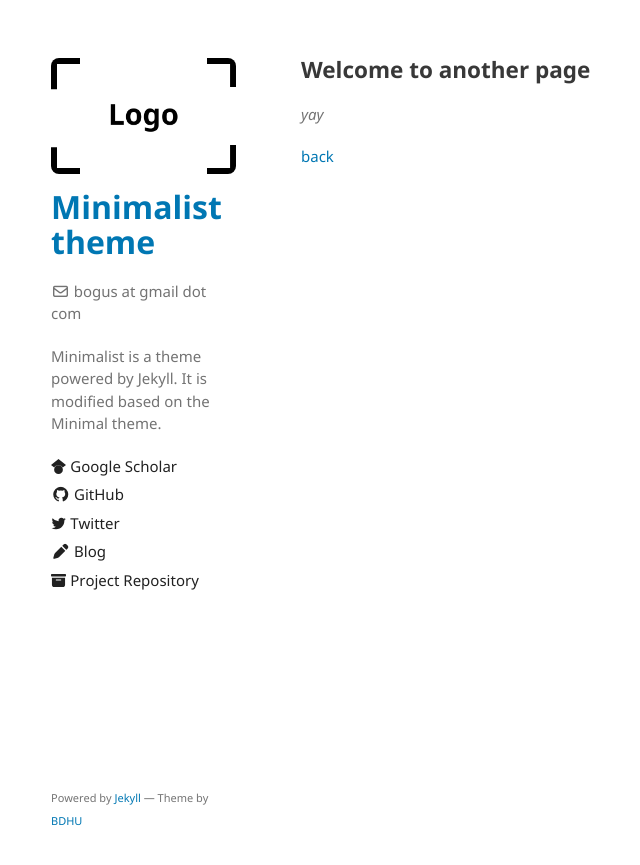
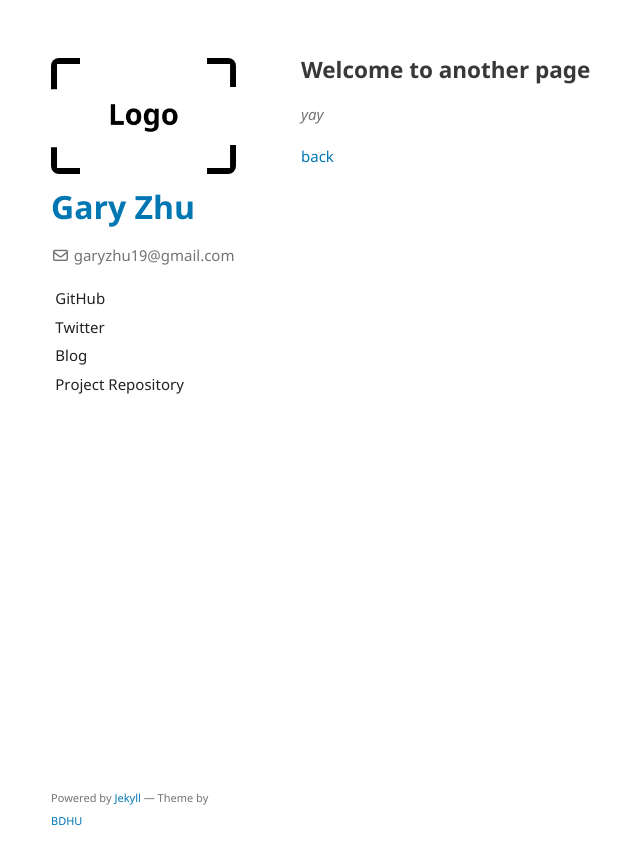
Before and after one commit to garyzhu19/garyzhu19.github.io, a Jekyll site: the page built from another-page.md, in a window 1280 px wide. Shown: the top 865 px of the page, without its empty margins (159-799 px from the left). Built offline with Jekyll 4.4.1, drawn with Linux system fonts in a browser that asks for light colours.

Commit message:
Update _config.yml

```diff
--- a/_config.yml
+++ b/_config.yml
@@ -1,7 +1,7 @@
-title: Minimalist theme
+title: Gary Zhu
 logo: /assets/img/logo.png
-email: bogus at gmail dot com
-description: Minimalist is a theme powered by Jekyll. It is modified based on the Minimal theme.
+email: garyzhu19@gmail.com
+description:
 show_downloads: false
 google_analytics: UA-108144808-1
 color-scheme: auto
@@ -12,20 +12,13 @@ plugins:
 
 # You can find fonts from https://iconify.design or https://fontawesome.com. Below is just an example illustrating how to use custom icons
 sidebar:
-  - name: Google Scholar
-    icon: <svg xmlns="http://www.w3.org/2000/svg" aria-hidden="true" role="img" style="vertical-align:-0.125em;" width="1em" height="1em" preserveAspectRatio="xMidYMid meet" viewBox="0 0 24 24"><path d="M5.242 13.769L0 9.5L12 0l12 9.5l-5.242 4.269C17.548 11.249 14.978 9.5 12 9.5c-2.977 0-5.548 1.748-6.758 4.269zM12 10a7 7 0 1 0 0 14a7 7 0 0 0 0-14z" fill="currentColor"/></svg>
-    link: https://scholar.google.com/citations?user=zR6afi8AAAAJ
   - name: GitHub
-    icon: <i class="fa-brands fa-github"></i>
     link: https://github.com/BDHU
   - name: Twitter
-    icon: <svg xmlns="http://www.w3.org/2000/svg" aria-hidden="true" role="img" style="vertical-align:-0.125em;" width="1em" height="1em" preserveAspectRatio="xMidYMid meet" viewBox="0 0 24 24"><g fill="none"><path d="M23.643 4.937c-.835.37-1.732.62-2.675.733a4.67 4.67 0 0 0 2.048-2.578a9.3 9.3 0 0 1-2.958 1.13a4.66 4.66 0 0 0-7.938 4.25a13.229 13.229 0 0 1-9.602-4.868c-.4.69-.63 1.49-.63 2.342A4.66 4.66 0 0 0 3.96 9.824a4.647 4.647 0 0 1-2.11-.583v.06a4.66 4.66 0 0 0 3.737 4.568a4.692 4.692 0 0 1-2.104.08a4.661 4.661 0 0 0 4.352 3.234a9.348 9.348 0 0 1-5.786 1.995a9.5 9.5 0 0 1-1.112-.065a13.175 13.175 0 0 0 7.14 2.093c8.57 0 13.255-7.098 13.255-13.254c0-.2-.005-.402-.014-.602a9.47 9.47 0 0 0 2.323-2.41l.002-.003z" fill="currentColor"/></g></svg>
     link: https://twitter.com/BodunHu
   - name: Blog
-    icon: <i class="fa-solid fa-pen"></i>
     link: https://www.bodunhu.com/blog/
   - name: Project Repository
-    icon: <svg xmlns="http://www.w3.org/2000/svg" aria-hidden="true" role="img" style="vertical-align:-0.125em;" width="1em" height="1em" preserveAspectRatio="xMidYMid meet" viewBox="0 0 16 16"><g fill="currentColor"><path d="M12.643 15C13.979 15 15 13.845 15 12.5V5H1v7.5C1 13.845 2.021 15 3.357 15h9.286zM5.5 7h5a.5.5 0 0 1 0 1h-5a.5.5 0 0 1 0-1zM.8 1a.8.8 0 0 0-.8.8V3a.8.8 0 0 0 .8.8h14.4A.8.8 0 0 0 16 3V1.8a.8.8 0 0 0-.8-.8H.8z"/></g></svg>
     link: https://github.com/BDHU/minimalist
 
 # https://github.com/github/pages-gem/issues/399#issuecomment-301827749
```
